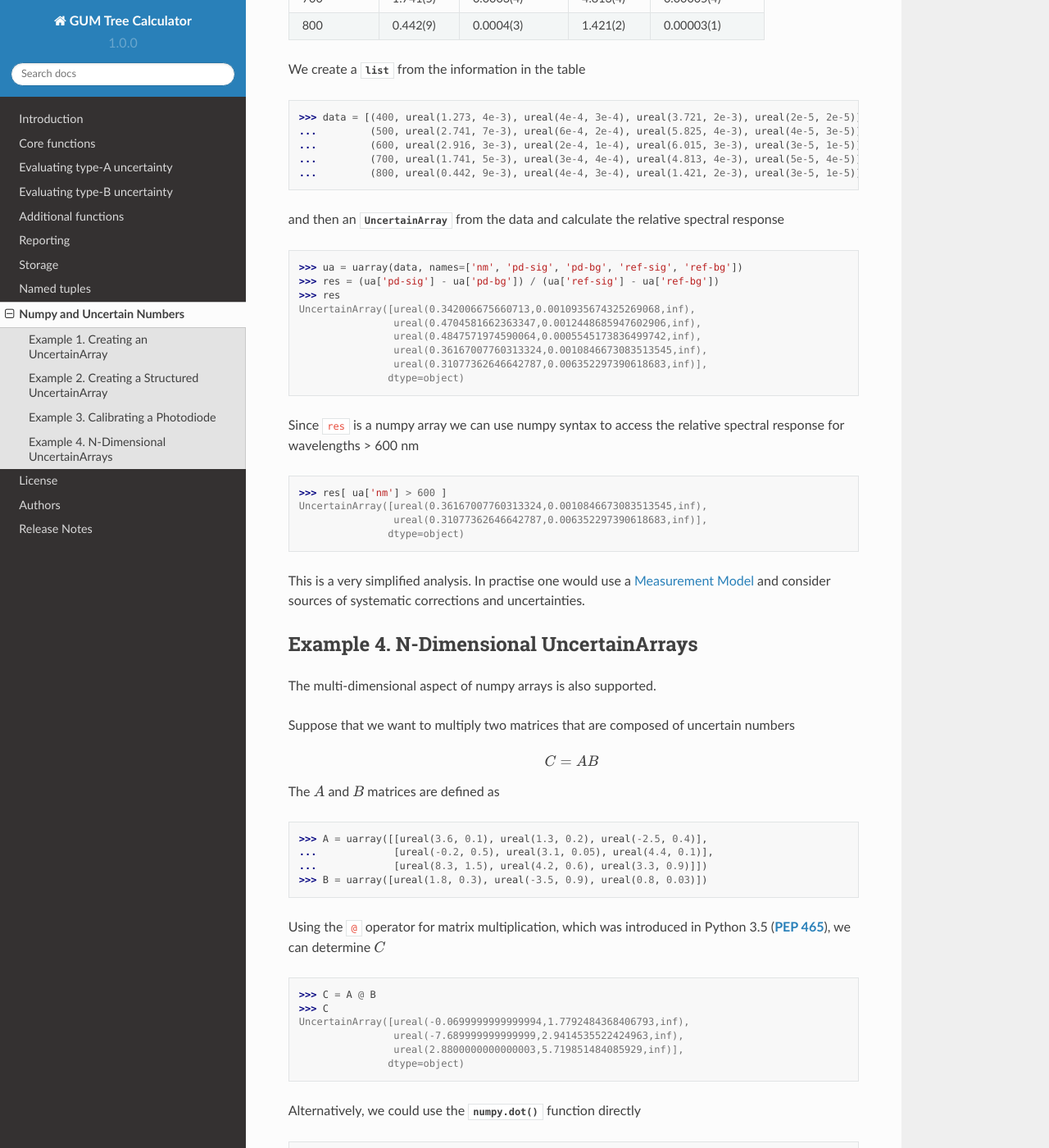
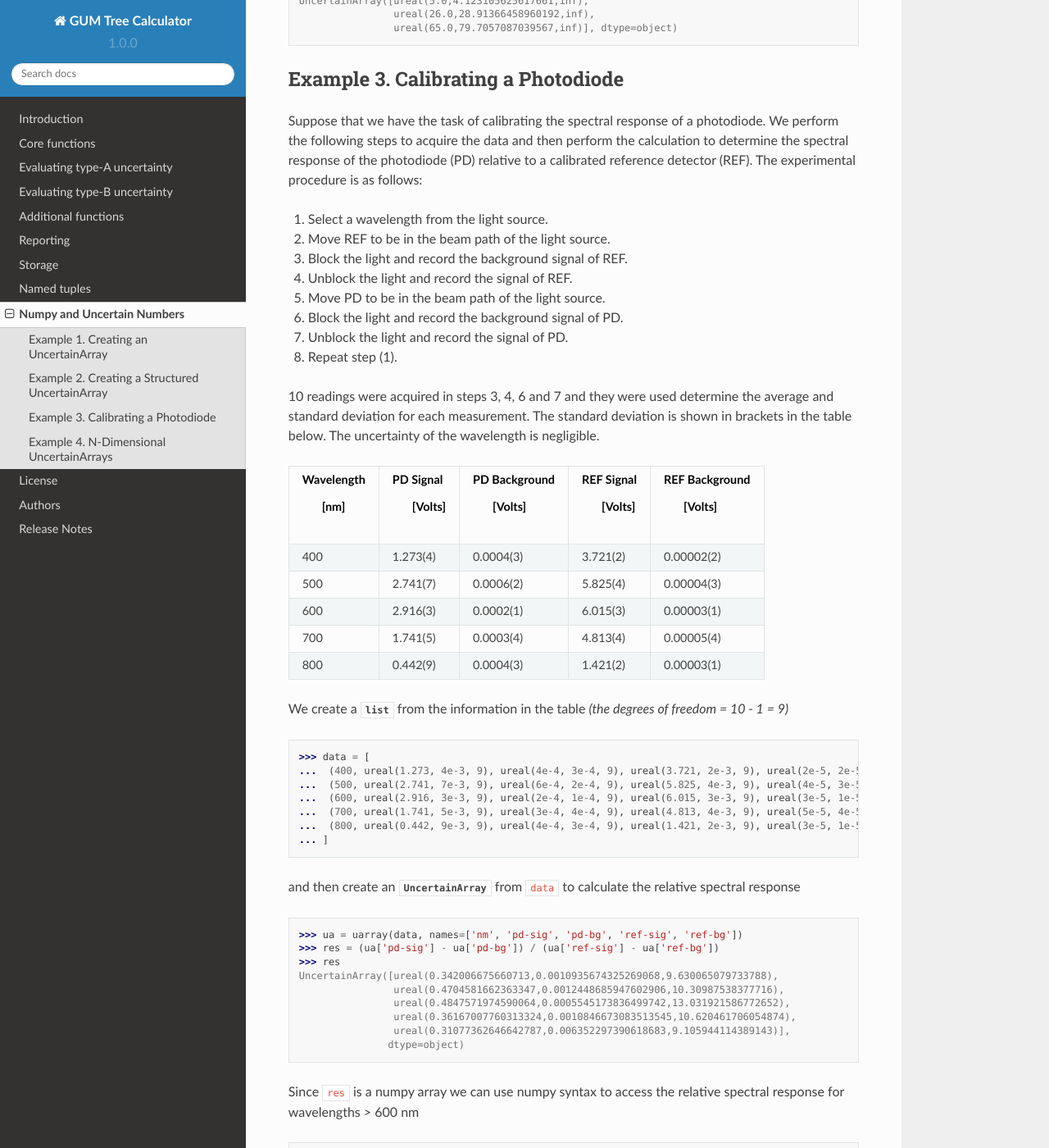
Before and after one commit to MSLNZ/GTC, a Sphinx documentation site: the page built from docs/uarray.rst, in a window 1280 px wide and 1400 px high, scrolled down 3110 px. Shown: the whole window at 82% size. Built offline with Sphinx 7.4.7 and the Read the Docs theme 2.0.0, drawn with Linux system fonts in a browser that asks for light colours; some of the changed text lies outside the part shown.

Commit message:
add type_a example, dof to photodiode example, show uarray is a view

```diff
--- a/docs/uarray.rst
+++ b/docs/uarray.rst
@@ -29,17 +30,17 @@
 -------------------------------------
 
 The following example illustrates how to create an :class:`.UncertainArray` and how
-one can either use the :ref:`core_functions` from **GTC** or use the equivalent numpy
-function for the calculation.
+one can either use the internal functions of **GTC** or use the equivalent numpy
+functions for the calculation.
 
-We first import numpy and the necessary **GTC** functions
+Import numpy and the necessary **GTC** functions and modules
 
 .. code-block:: pycon
 
    >>> import numpy as np
-   >>> from GTC import ureal, uarray, cos
+   >>> from GTC import ureal, uarray, cos, type_a
 
-Next, we define the uncertain arrays
+Next, define the uncertain arrays
 
 .. code-block:: pycon
 
@@ -69,13 +70,39 @@
                    ureal(125.3181626494936,25.06618583901181,inf)],
                   dtype=object)
 
+To calculate the average and standard deviation of the AC resistance one
+can use the :obj:`~.type_a.mean` function of **GTC**
+
+.. code-block:: pycon
+
+   >>> type_a.mean(resistances)
+   121.96586792024915
+   >>> type_a.standard_deviation(resistances)
+   12.742029183091395
+
+or, use the equivalent :func:`numpy.average` and :func:`numpy.std` functions
+*(notice that we perform the calculation using the* ``.x`` *attribute to only*
+*use the* :obj:`~core.value` *of the uncertain numbers)*
+
+.. code-block:: pycon
+
+   >>> np.average(resistances.x)
+   121.96586792024915
+   >>> np.std(resistances.x, ddof=1)
+   12.742029183091395
+
 .. _uarray-example-2:
 
 Example 2. Creating a Structured UncertainArray
 -----------------------------------------------
 
-One can also make use of the :ref:`structured_arrays` feature of numpy to access columns
-in the array by *name* instead of by *index*.
+One can also make use of the :ref:`structured_arrays` feature of numpy to access
+columns in the array by *name* instead of by *index*.
+
+.. note::
+
+   numpy arrays use a zero-based indexing scheme, so the first column corresponds
+   to index 0
 
 Suppose that we have the following :class:`list` of data
 
@@ -91,11 +118,28 @@
 
    >>> ua = uarray(data)
 
+When ``ua`` is created it is a *view* into ``data`` (i.e., no elements in ``data``
+are copied)
+
+.. code-block:: pycon
+
+   >>> ua[0,0] is data[0][0]
+   True
+
+However, if an element in ``ua`` is redefined to point to a new object then the
+corresponding element is ``data`` does not change
+
+.. code-block:: pycon
+
+   >>> ua[0,0] = ureal(99, 99)
+   >>> ua[0,0]
+   ureal(99.0,99.0,inf)
+   >>> data[0][0]
+   ureal(1.0,1.0,inf)
+   >>> ua[1,1] is data[1][1]
+   True
+
 If we wanted to access the data in column 1 we would use the following
-
-.. note::
-
-   numpy arrays use a zero-based indexing scheme, so the first column corresponds to index 0
 
 .. code-block:: pycon
 
@@ -133,10 +178,11 @@
 Example 3. Calibrating a Photodiode
 -----------------------------------
 
-Suppose that we have the task of calibrating the spectral response of a photodiode. We
-perform the following steps to acquire the data and then perform the calculation to
-determine the spectral response of the photodiode (PD) relative to a calibrated
-reference detector (REF). The experimental procedure is as follows:
+Suppose that we have the task of calibrating the spectral response of a
+photodiode. We perform the following steps to acquire the data and then perform
+the calculation to determine the spectral response of the photodiode (PD)
+relative to a calibrated reference detector (REF). The experimental procedure
+is as follows:
 
 1) Select a wavelength from the light source.
 2) Move REF to be in the beam path of the light source.
@@ -147,8 +193,10 @@
 7) Unblock the light and record the signal of PD.
 8) Repeat step (1).
 
-The standard uncertainty for each measurement is included in the brackets in
-the table below. The uncertainty of the wavelength is negligible.
+10 readings were acquired in steps 3, 4, 6 and 7 and they were used determine
+the average and standard deviation for each measurement. The standard deviation
+is shown in brackets in the table below. The uncertainty of the wavelength is
+negligible.
 
 +------------+-----------+---------------+------------+----------------+
 | Wavelength | PD Signal | PD Background | REF Signal | REF Background |
@@ -166,42 +214,45 @@
 +------------+-----------+---------------+------------+----------------+
 
 We create a :class:`list` from the information in the table
+*(the degrees of freedom = 10 - 1 = 9)*
 
 .. code-block:: pycon
 
-   >>> data = [(400, ureal(1.273, 4e-3), ureal(4e-4, 3e-4), ureal(3.721, 2e-3), ureal(2e-5, 2e-5)),
-   ...         (500, ureal(2.741, 7e-3), ureal(6e-4, 2e-4), ureal(5.825, 4e-3), ureal(4e-5, 3e-5)),
-   ...         (600, ureal(2.916, 3e-3), ureal(2e-4, 1e-4), ureal(6.015, 3e-3), ureal(3e-5, 1e-5)),
-   ...         (700, ureal(1.741, 5e-3), ureal(3e-4, 4e-4), ureal(4.813, 4e-3), ureal(5e-5, 4e-5)),
-   ...         (800, ureal(0.442, 9e-3), ureal(4e-4, 3e-4), ureal(1.421, 2e-3), ureal(3e-5, 1e-5))]
+   >>> data = [
+   ...  (400, ureal(1.273, 4e-3, 9), ureal(4e-4, 3e-4, 9), ureal(3.721, 2e-3, 9), ureal(2e-5, 2e-5, 9)),
+   ...  (500, ureal(2.741, 7e-3, 9), ureal(6e-4, 2e-4, 9), ureal(5.825, 4e-3, 9), ureal(4e-5, 3e-5, 9)),
+   ...  (600, ureal(2.916, 3e-3, 9), ureal(2e-4, 1e-4, 9), ureal(6.015, 3e-3, 9), ureal(3e-5, 1e-5, 9)),
+   ...  (700, ureal(1.741, 5e-3, 9), ureal(3e-4, 4e-4, 9), ureal(4.813, 4e-3, 9), ureal(5e-5, 4e-5, 9)),
+   ...  (800, ureal(0.442, 9e-3, 9), ureal(4e-4, 3e-4, 9), ureal(1.421, 2e-3, 9), ureal(3e-5, 1e-5, 9))
+   ... ]
 
-and then an :class:`.UncertainArray` from the data and calculate the relative spectral response
+and then create an :class:`.UncertainArray` from ``data`` to calculate the
+relative spectral response
 
 .. code-block:: pycon
 
    >>> ua = uarray(data, names=['nm', 'pd-sig', 'pd-bg', 'ref-sig', 'ref-bg'])
    >>> res = (ua['pd-sig'] - ua['pd-bg']) / (ua['ref-sig'] - ua['ref-bg'])
    >>> res
-   UncertainArray([ureal(0.342006675660713,0.0010935674325269068,inf),
-                   ureal(0.4704581662363347,0.0012448685947602906,inf),
-                   ureal(0.4847571974590064,0.0005545173836499742,inf),
-                   ureal(0.36167007760313324,0.0010846673083513545,inf),
-                   ureal(0.31077362646642787,0.006352297390618683,inf)],
+   UncertainArray([ureal(0.342006675660713,0.0010935674325269068,9.630065079733788),
+                   ureal(0.4704581662363347,0.0012448685947602906,10.30987538377716),
+                   ureal(0.4847571974590064,0.0005545173836499742,13.031921586772652),
+                   ureal(0.36167007760313324,0.0010846673083513545,10.620461706054874),
+                   ureal(0.31077362646642787,0.006352297390618683,9.105944114389143)],
                   dtype=object)
 
-Since ``res`` is a numpy array we can use numpy syntax to access the relative spectral
-response for wavelengths > 600 nm
+Since ``res`` is a numpy array we can use numpy syntax to access the relative
+spectral response for wavelengths > 600 nm
 
 .. code-block:: pycon
 
    >>> res[ ua['nm'] > 600 ]
-   UncertainArray([ureal(0.36167007760313324,0.0010846673083513545,inf),
-                   ureal(0.31077362646642787,0.006352297390618683,inf)],
+   UncertainArray([ureal(0.36167007760313324,0.0010846673083513545,10.620461706054874),
+                   ureal(0.31077362646642787,0.006352297390618683,9.105944114389143)],
                   dtype=object)
 
-This is a very simplified analysis. In practise one would use a
-:ref:`Measurement Model <intro_uncertain_numbers>` and consider sources of
-systematic corrections and uncertainties.
+This is a very simplified analysis. In practise one should use a
+:ref:`Measurement Model <measurement_models>`.
 
 .. _uarray-example-4:
 
@@ -225,8 +276,8 @@
    ...             [ureal(8.3, 1.5), ureal(4.2, 0.6), ureal(3.3, 0.9)]])
    >>> B = uarray([ureal(1.8, 0.3), ureal(-3.5, 0.9), ureal(0.8, 0.03)])
 
-Using the ``@`` operator for matrix multiplication, which was introduced in Python 3.5 (:pep:`465`),
-we can determine :math:`C`
+Using the ``@`` operator for matrix multiplication, which was introduced in
+Python 3.5 (:pep:`465`), we can determine :math:`C`
 
 .. parsed-literal::
 
@@ -237,7 +288,7 @@
                    ureal(2.8800000000000003,5.719851484085929,inf)],
                   dtype=object)
 
-Alternatively, we could use the :func:`numpy.dot` function directly
+Alternatively, we could use the :func:`numpy.dot` function
 
 .. code-block:: pycon
 
```
Also changed, not shown: other parts of docs/uarray.rst (+12 -10 lines).
